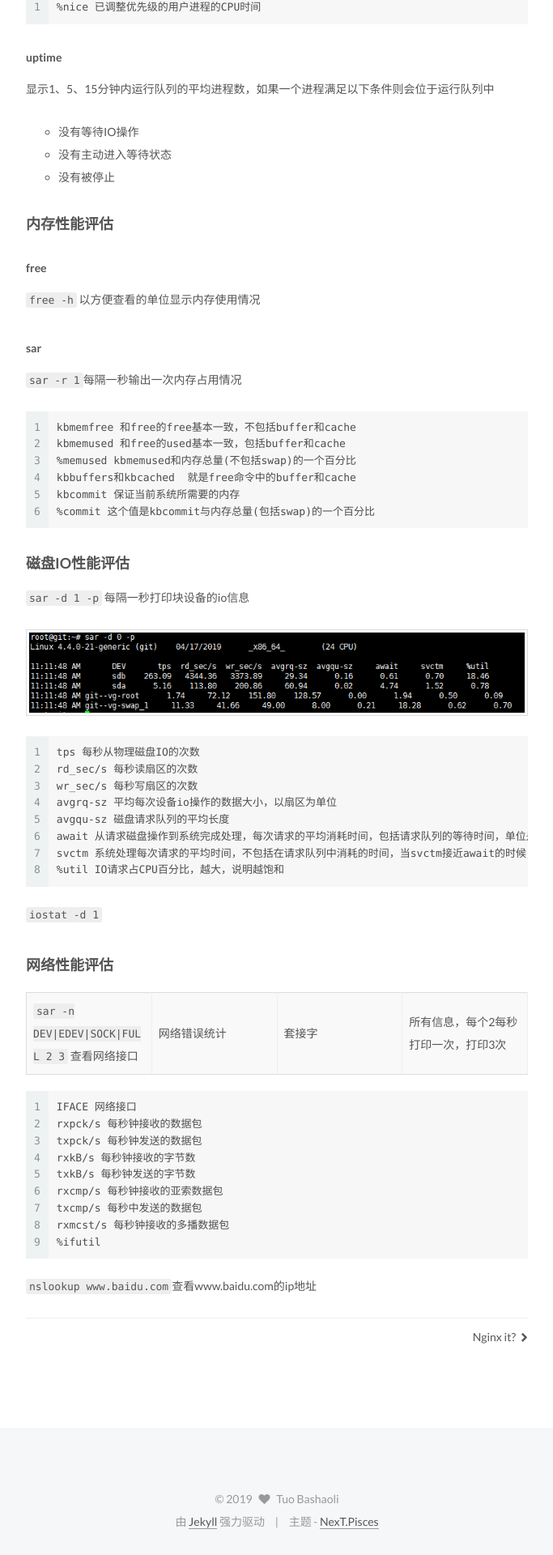
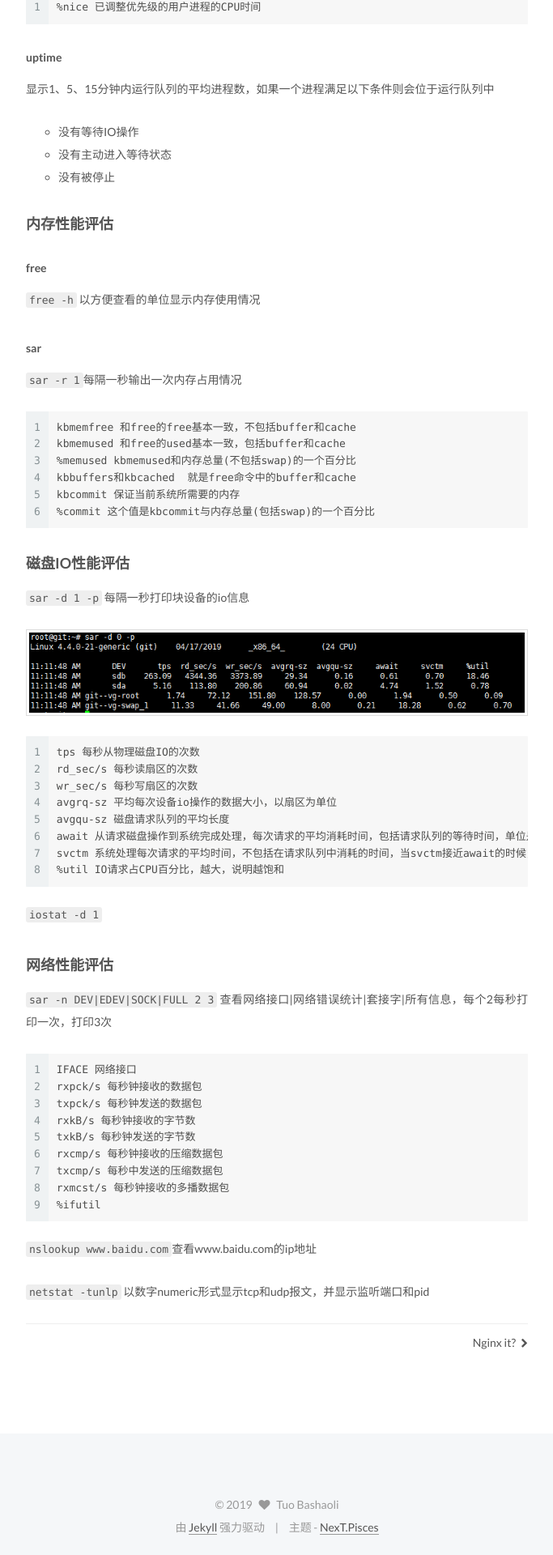
Before and after one commit to tuobashaoli/tuobashaoli.github.io, a Jekyll site: the page built from _posts/2019-04-16-linux-performance.markdown, in a window 1280 px wide. Shown: the part 1358-3278 px from the top of the page at 81% size, without its empty margins (428-1111 px from the left). Built offline with Jekyll 4.4.1, drawn with Linux system fonts in a browser that asks for light colours; comment, search, counter and statistics services are not loaded.

Commit message:
update linux performance

````diff
--- a/_posts/2019-04-16-linux-performance.markdown
+++ b/_posts/2019-04-16-linux-performance.markdown
@@ -102,7 +102,7 @@ svctm 系统处理每次请求的平均时间，不包括在请求队列中消
 
 ### 网络性能评估
 
-`sar -n DEV|EDEV|SOCK|FULL 2 3` 查看网络接口|网络错误统计|套接字|所有信息，每个2每秒打印一次，打印3次
+`sar -n DEV|EDEV|SOCK|FULL 2 3` 查看网络接口\|网络错误统计\|套接字\|所有信息，每个2每秒打印一次，打印3次
 
 
 ```
@@ -111,10 +111,12 @@ rxpck/s 每秒钟接收的数据包
 txpck/s 每秒钟发送的数据包
 rxkB/s 每秒钟接收的字节数
 txkB/s 每秒钟发送的字节数
-rxcmp/s 每秒钟接收的亚索数据包
-txcmp/s 每秒中发送的数据包
+rxcmp/s 每秒钟接收的压缩数据包
+txcmp/s 每秒中发送的压缩数据包
 rxmcst/s 每秒钟接收的多播数据包
 %ifutil
 ```
 
 `nslookup  www.baidu.com`查看www.baidu.com的ip地址
+
+`netstat -tunlp` 以数字numeric形式显示tcp和udp报文，并显示监听端口和pid
````
